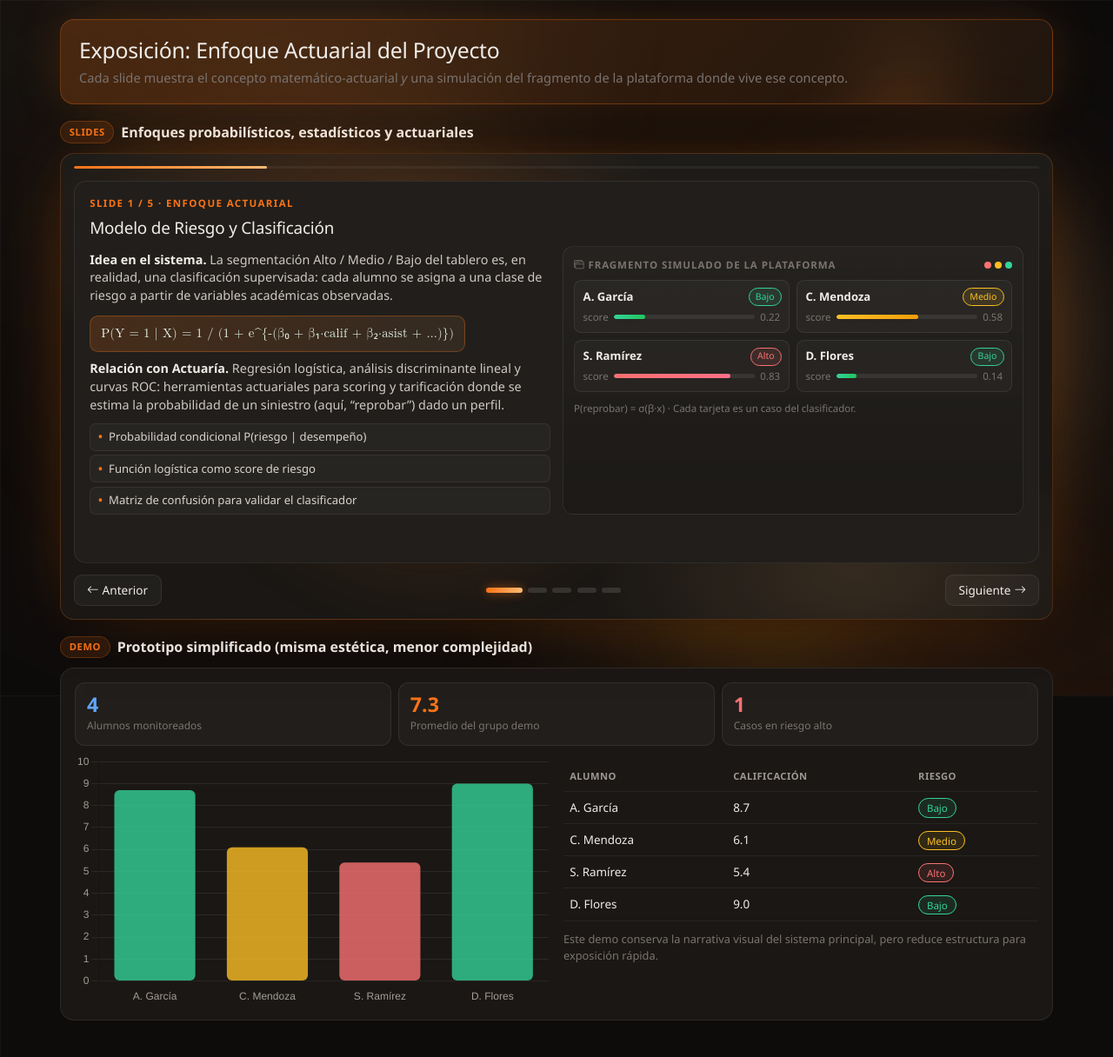
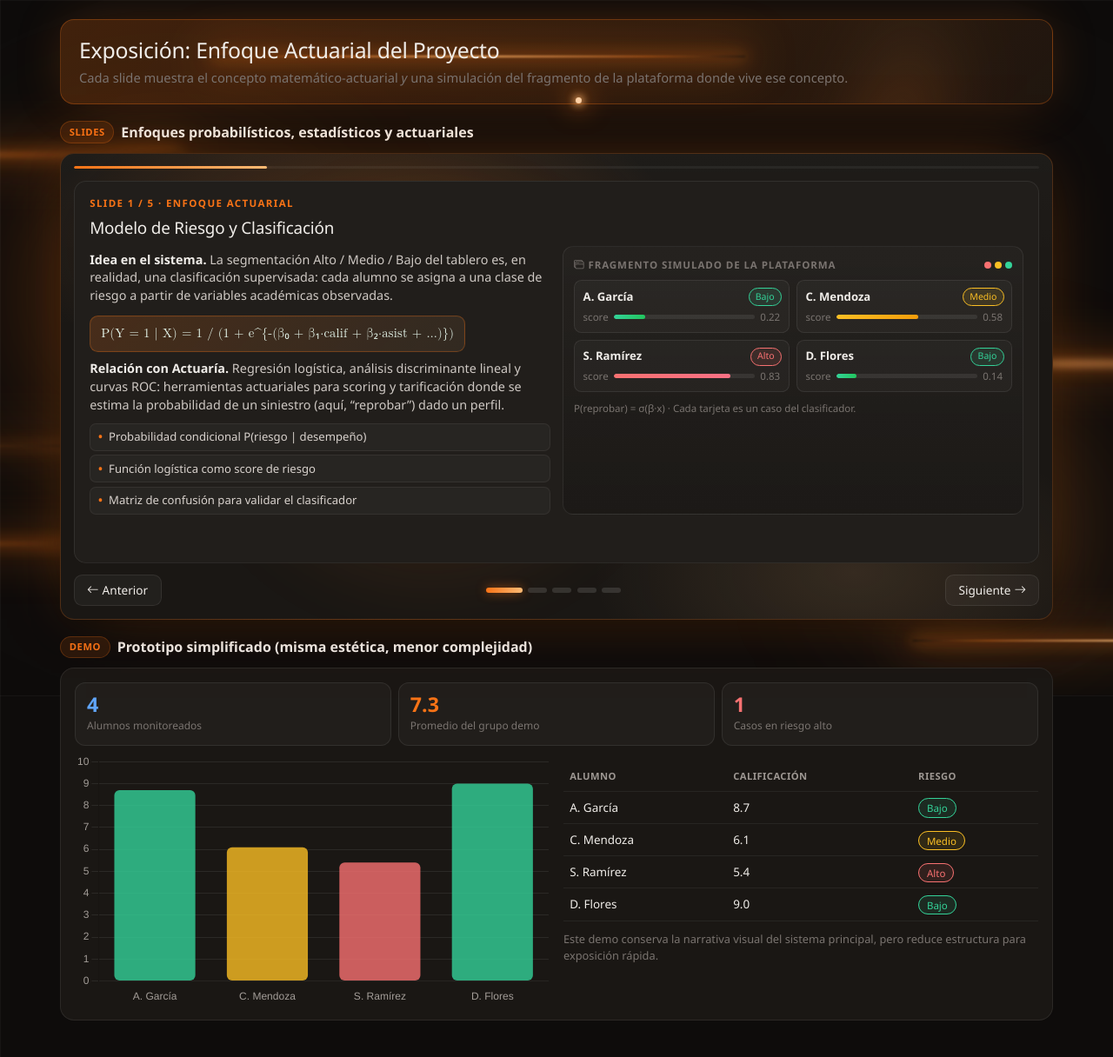
Before and after one commit to JPPenedo/Angie_presentacion, a Django app: page /expo-actuaria/ in a window 1280 px wide. Shown: the whole page at 87% size. Run offline with Django 5.2, Linux system fonts and the light colour scheme.

Commit message:
cambio luces traseras (mas dinámicas)

```diff
--- a/templates/core/expo_actuaria.html
+++ b/templates/core/expo_actuaria.html
@@ -42,7 +42,11 @@
       overflow-x: hidden;
     }
 
-    /* ===== JUEGO DE LUCES EN MOVIMIENTO ===== */
+    /* ===== LUZ DINÁMICA TIPO "TREN PASANDO EN LA OSCURIDAD" =====
+       - Dos ambientes muy sutiles de base (evitan el fondo totalmente negro).
+       - Streaks horizontales que cruzan el viewport a diferentes velocidades
+         (parallax: los cercanos gruesos y rápidos, los lejanos finos y lentos).
+       - Sparks: pequeños puntos brillantes veloces (reflejos de ventana). */
     .lights {
       position: fixed;
       inset: 0;
@@ -50,113 +54,125 @@
       pointer-events: none;
       overflow: hidden;
     }
-    .light {
-      position: absolute;
-      border-radius: 50%;
-      filter: blur(70px);
-      mix-blend-mode: screen;
-      will-change: transform, opacity;
-    }
-    .l1 {
-      width: 620px; height: 560px; left: -8%; top: 2%;
-      background: radial-gradient(closest-side, rgba(249,115,22,0.85), transparent 70%);
-      animation:
-        drift1 22s cubic-bezier(.45,.05,.55,.95) infinite alternate,
-        pulseA 7.5s ease-in-out infinite;
-    }
-    .l2 {
-      width: 520px; height: 520px; right: -10%; top: 8%;
-      background: radial-gradient(closest-side, rgba(253,186,116,0.65), transparent 72%);
-      animation:
-        drift2 28s cubic-bezier(.45,.05,.55,.95) infinite alternate,
-        pulseB 9s ease-in-out infinite;
-    }
-    .l3 {
-      width: 440px; height: 420px; left: 32%; top: 55%;
-      background: radial-gradient(closest-side, rgba(251,146,60,0.75), transparent 70%);
-      animation:
-        drift3 19s cubic-bezier(.45,.05,.55,.95) infinite alternate,
-        pulseA 6s ease-in-out infinite;
-    }
-    .l4 {
-      width: 420px; height: 380px; right: 12%; bottom: -10%;
-      background: radial-gradient(closest-side, rgba(245,158,11,0.6), transparent 70%);
-      animation:
-        drift4 31s cubic-bezier(.45,.05,.55,.95) infinite alternate,
-        pulseB 8s ease-in-out infinite;
-    }
-    .l5 {
-      width: 320px; height: 300px; left: 6%; bottom: 14%;
-      background: radial-gradient(closest-side, rgba(249,115,22,0.55), transparent 70%);
-      animation:
-        drift5 16s cubic-bezier(.45,.05,.55,.95) infinite alternate,
-        pulseA 5s ease-in-out infinite;
-    }
-    /* Barrido cónico lento sobre todo */
-    .light-sweep {
-      position: absolute;
-      inset: -35%;
-      background: conic-gradient(from 0deg,
-        transparent 0deg 50deg,
-        rgba(249,115,22,0.12) 90deg,
-        transparent 150deg 230deg,
-        rgba(253,186,116,0.09) 280deg,
-        transparent 330deg 360deg
-      );
-      filter: blur(60px);
-      mix-blend-mode: screen;
-      opacity: 0.8;
-      animation: sweep 55s linear infinite;
-    }
-    /* Vignette sutil para que las luces no desborden la percepción */
     .lights::after {
       content: "";
       position: absolute; inset: 0;
-      background:
-        radial-gradient(130% 110% at 50% 50%, transparent 55%, rgba(0,0,0,0.55) 100%);
+      background: radial-gradient(130% 110% at 50% 50%, transparent 55%, rgba(0,0,0,0.55) 100%);
       pointer-events: none;
     }
 
-    @keyframes drift1 {
+    /* ---- Base ambiental (muy leve, sólo para que no se vea plano) ---- */
+    .ambient {
+      position: absolute;
+      border-radius: 50%;
+      filter: blur(90px);
+      mix-blend-mode: screen;
+      will-change: transform;
+    }
+    .ambient.a1 {
+      width: 620px; height: 540px; left: -10%; top: 8%;
+      background: radial-gradient(closest-side, rgba(249,115,22,0.35), transparent 70%);
+      animation: ambDrift1 38s ease-in-out infinite alternate;
+    }
+    .ambient.a2 {
+      width: 480px; height: 440px; right: -8%; bottom: -4%;
+      background: radial-gradient(closest-side, rgba(251,146,60,0.28), transparent 70%);
+      animation: ambDrift2 44s ease-in-out infinite alternate;
+    }
+    @keyframes ambDrift1 {
       0%   { transform: translate3d(0,0,0) scale(1); }
-      50%  { transform: translate3d(25%, 18%, 0) scale(1.15); }
-      100% { transform: translate3d(-12%, 32%, 0) scale(0.9); }
+      100% { transform: translate3d(22%, 14%, 0) scale(1.1); }
     }
-    @keyframes drift2 {
-      0%   { transform: translate3d(0,0,0) scale(0.95); }
-      50%  { transform: translate3d(-22%, 24%, 0) scale(1.22); }
-      100% { transform: translate3d(12%, -18%, 0) scale(1.06); }
+    @keyframes ambDrift2 {
+      0%   { transform: translate3d(0,0,0) scale(1.05); }
+      100% { transform: translate3d(-18%, -12%, 0) scale(0.95); }
     }
-    @keyframes drift3 {
-      0%   { transform: translate3d(0,0,0) scale(1.1); }
-      50%  { transform: translate3d(18%, -30%, 0) scale(0.82); }
-      100% { transform: translate3d(-24%, 12%, 0) scale(1.2); }
+
+    /* ---- Streaks: barras de luz que cruzan el viewport ---- */
+    .streak {
+      position: absolute;
+      left: -80vw;
+      border-radius: 999px;
+      background: linear-gradient(90deg,
+        rgba(249,115,22,0) 0%,
+        rgba(249,115,22,0.55) 18%,
+        rgba(253,186,116,1) 50%,
+        rgba(249,115,22,0.55) 82%,
+        rgba(249,115,22,0) 100%);
+      box-shadow:
+        0 0 18px 2px rgba(249,115,22,0.55),
+        0 0 55px 10px rgba(249,115,22,0.28);
+      mix-blend-mode: screen;
+      opacity: 0;
+      will-change: transform, opacity;
     }
-    @keyframes drift4 {
-      0%   { transform: translate3d(0,0,0) scale(1); }
-      50%  { transform: translate3d(-28%, -22%, 0) scale(1.12); }
-      100% { transform: translate3d(14%, -32%, 0) scale(0.88); }
+    .streak.reverse { left: auto; right: -80vw; }
+
+    /* Parallax: delgados=lejos=lento / gruesos=cerca=rápido */
+    .s1 { top:  8%; width: 48vw;  height: 2px; filter: blur(1.2px);
+          animation: streakLR 12s linear infinite; animation-delay:  0s;   }
+    .s2 { top: 22%; width: 80vw;  height: 4px; filter: blur(3px);
+          animation: streakLR  9s linear infinite; animation-delay: -3.2s; }
+    .s3 { top: 36%; width: 42vw;  height: 2px; filter: blur(1.4px);
+          animation: streakRL 13s linear infinite; animation-delay: -1.5s; }
+    .s4 { top: 52%; width: 95vw;  height: 5px; filter: blur(4px);
+          animation: streakLR  7s linear infinite; animation-delay: -5s;   }
+    .s5 { top: 64%; width: 55vw;  height: 2px; filter: blur(1.4px);
+          animation: streakRL 11s linear infinite; animation-delay: -4s;   }
+    .s6 { top: 78%; width: 70vw;  height: 3px; filter: blur(2.5px);
+          animation: streakLR  8s linear infinite; animation-delay: -2.3s; }
+    .s7 { top: 92%; width: 38vw;  height: 2px; filter: blur(1.2px);
+          animation: streakLR 14s linear infinite; animation-delay: -6s;   }
+
+    @keyframes streakLR {
+      0%   { transform: translate3d(0, 0, 0); opacity: 0; }
+      6%   { opacity: 0.95; }
+      94%  { opacity: 0.95; }
+      100% { transform: translate3d(180vw, 0, 0); opacity: 0; }
     }
-    @keyframes drift5 {
-      0%   { transform: translate3d(0,0,0) scale(0.95); }
-      50%  { transform: translate3d(22%, -18%, 0) scale(1.18); }
-      100% { transform: translate3d(34%, 24%, 0) scale(0.85); }
+    @keyframes streakRL {
+      0%   { transform: translate3d(0, 0, 0); opacity: 0; }
+      6%   { opacity: 0.95; }
+      94%  { opacity: 0.95; }
+      100% { transform: translate3d(-180vw, 0, 0); opacity: 0; }
     }
-    @keyframes pulseA {
-      0%, 100% { opacity: 0.55; }
-      50%      { opacity: 0.95; }
+
+    /* ---- Sparks: puntos brillantes rápidos (reflejos tipo ventana) ---- */
+    .spark {
+      position: absolute;
+      width: 7px; height: 7px;
+      left: -10vw;
+      border-radius: 50%;
+      background: #ffe1bd;
+      box-shadow:
+        0 0 10px 2px rgba(253,186,116,0.95),
+        0 0 28px 6px rgba(249,115,22,0.55);
+      mix-blend-mode: screen;
+      opacity: 0;
+      will-change: transform, opacity;
     }
-    @keyframes pulseB {
-      0%, 100% { opacity: 0.4; }
-      50%      { opacity: 0.8; }
+    .spark.reverse { left: auto; right: -10vw; }
+    .sp1 { top: 30%; animation: sparkLR 5.5s linear infinite; animation-delay: -1s; }
+    .sp2 { top: 58%; animation: sparkRL 6.5s linear infinite; animation-delay: -3s; }
+    .sp3 { top: 14%; animation: sparkLR 7s   linear infinite; animation-delay: -4s; }
+    .sp4 { top: 82%; animation: sparkRL 5s   linear infinite; animation-delay: -2s; }
+
+    @keyframes sparkLR {
+      0%   { transform: translate3d(0, 0, 0); opacity: 0; }
+      12%  { opacity: 1; }
+      88%  { opacity: 1; }
+      100% { transform: translate3d(120vw, 0, 0); opacity: 0; }
     }
-    @keyframes sweep {
-      to { transform: rotate(360deg); }
+    @keyframes sparkRL {
+      0%   { transform: translate3d(0, 0, 0); opacity: 0; }
+      12%  { opacity: 1; }
+      88%  { opacity: 1; }
+      100% { transform: translate3d(-120vw, 0, 0); opacity: 0; }
     }
 
     /* Respeta usuarios con "reducir movimiento" */
     @media (prefers-reduced-motion: reduce) {
-      .light, .light-sweep { animation: none; opacity: 0.6; }
+      .streak, .spark, .ambient { animation: none; opacity: 0.35; }
     }
     .wrap {
       position: relative;
@@ -734,12 +750,19 @@
 </head>
 <body>
   <div class="lights" aria-hidden="true">
-    <div class="light l1"></div>
-    <div class="light l2"></div>
-    <div class="light l3"></div>
-    <div class="light l4"></div>
-    <div class="light l5"></div>
-    <div class="light-sweep"></div>
+    <div class="ambient a1"></div>
+    <div class="ambient a2"></div>
+    <div class="streak s1"></div>
+    <div class="streak s2"></div>
+    <div class="streak s3 reverse"></div>
+    <div class="streak s4"></div>
+    <div class="streak s5 reverse"></div>
+    <div class="streak s6"></div>
+    <div class="streak s7"></div>
+    <div class="spark sp1"></div>
+    <div class="spark sp2 reverse"></div>
+    <div class="spark sp3"></div>
+    <div class="spark sp4 reverse"></div>
   </div>
   <div class="wrap">
 
```
